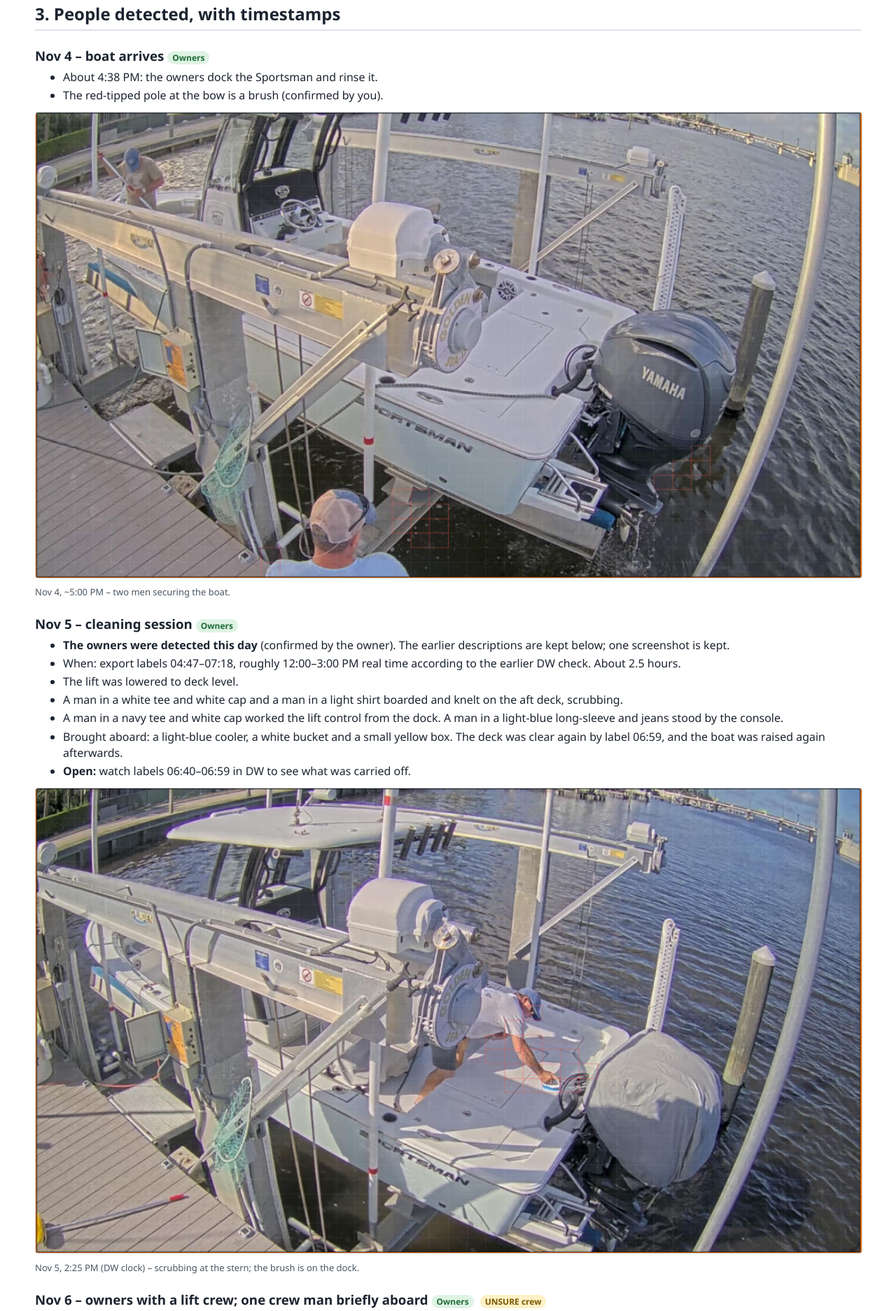
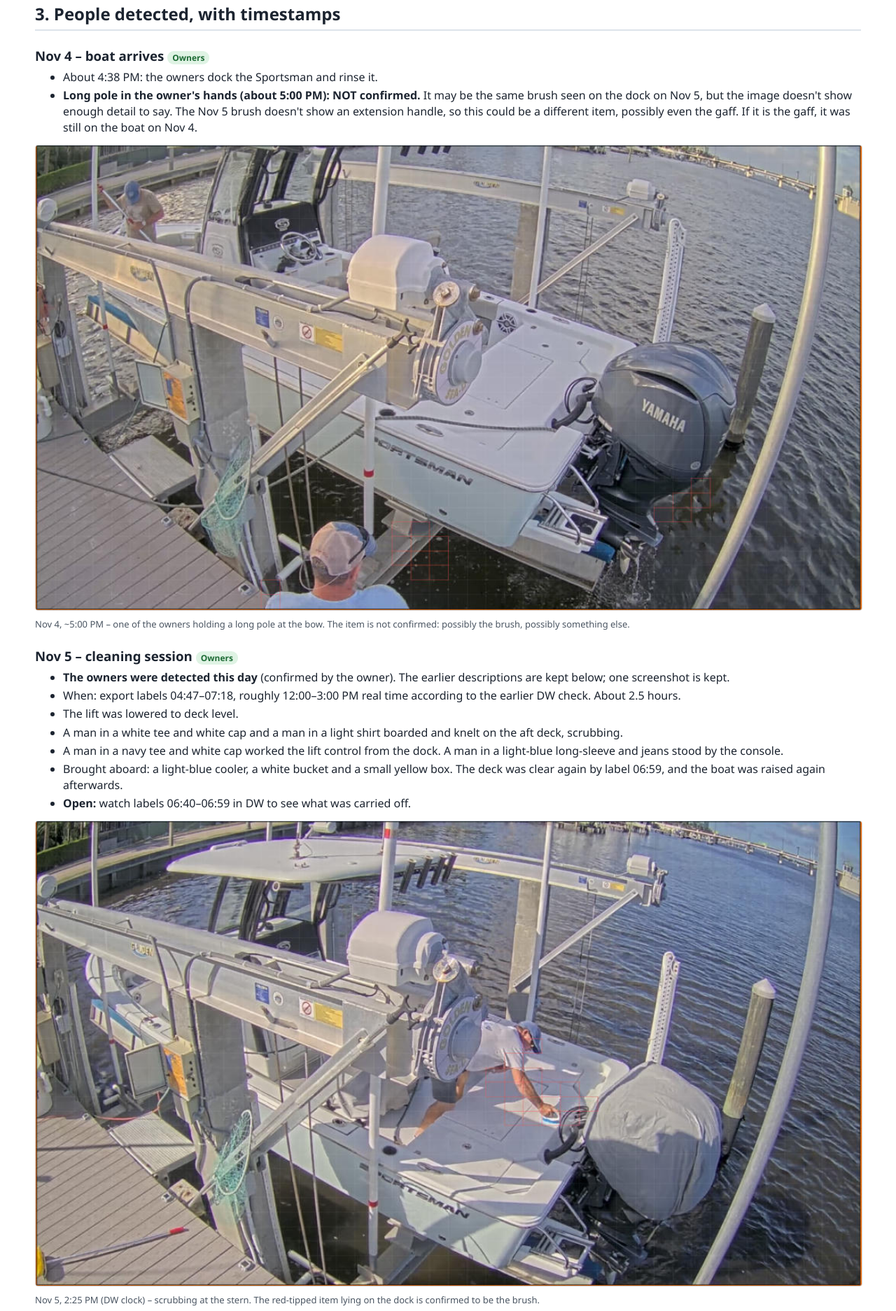
Before and after one commit to brittanyleclerc/sportsman-footage-review, a plain HTML site: page index.html in a window 1280 px wide. Shown: the part 6880-8754 px from the top of the page at 70% size. Drawn offline with Linux system fonts and the light colour scheme.

Commit message:
Brush: only the item on the dock (Nov 5) is confirmed

```diff
--- a/index.html
+++ b/index.html
@@ -117,8 +117,8 @@ ul{margin:6px 0 6px 0}li{margin:3px 0}
 
 <h3>Nov 4 – boat arrives <span class="tag clear">Owners</span></h3>
 <ul><li>About 4:38 PM: the owners dock the Sportsman and rinse it.</li>
-<li>The red-tipped pole at the bow is a brush (confirmed by you).</li></ul>
-<figure><img src="boardings/2026-11-04_1700_dock2_two-men-docking.jpg"><figcaption>Nov 4, ~5:00 PM – two men securing the boat.</figcaption></figure>
+<li><b>Long pole in the owner's hands (about 5:00 PM): NOT confirmed.</b> It may be the same brush seen on the dock on Nov 5, but the image doesn't show enough detail to say. The Nov 5 brush doesn't show an extension handle, so this could be a different item, possibly even the gaff. If it is the gaff, it was still on the boat on Nov 4.</li></ul>
+<figure><img src="boardings/2026-11-04_1700_dock2_two-men-docking.jpg"><figcaption>Nov 4, ~5:00 PM – one of the owners holding a long pole at the bow. The item is not confirmed: possibly the brush, possibly something else.</figcaption></figure>
 
 <h3>Nov 5 – cleaning session <span class="tag clear">Owners</span></h3>
 <ul>
@@ -130,7 +130,7 @@ ul{margin:6px 0 6px 0}li{margin:3px 0}
 <li>Brought aboard: a light-blue cooler, a white bucket and a small yellow box. The deck was clear again by label 06:59, and the boat was raised again afterwards.</li>
 <li><b>Open:</b> watch labels 06:40–06:59 in DW to see what was carried off.</li>
 </ul>
-<figure><img src="boardings/2026-11-05_1425_dock2_man-scrubbing-stern-pole-on-dock.jpg"><figcaption>Nov 5, 2:25 PM (DW clock) – scrubbing at the stern; the brush is on the dock.</figcaption></figure>
+<figure><img src="boardings/2026-11-05_1425_dock2_man-scrubbing-stern-pole-on-dock.jpg"><figcaption>Nov 5, 2:25 PM (DW clock) – scrubbing at the stern. The red-tipped item lying on the dock is confirmed to be the brush.</figcaption></figure>
 
 <h3>Nov 6 – owners with a lift crew; one crew man briefly aboard <span class="tag clear">Owners</span> <span class="tag unsure">UNSURE crew</span></h3>
 <ul>
@@ -296,7 +296,7 @@ Who changed settings, if anyone, is only in the Audit Trail. The DW login on thi
   <li>Check the three midnight gaps (Nov 4/5, 5/6, 13/14).</li>
   <li>Watch the Nov 9 post moment and the Nov 10 unload (3:28–4:12 PM).</li>
   </ul></li>
-<li>Questions for the owners: when they last saw the gaff; whether it came back from the Nov 10 trip and who the guests were; who the Nov 6 lift crew and the Nov 16–17 lift worker are; whether they know the Nov 9 visitor.</li>
+<li>Questions for the owners: when they last saw the gaff; what the long pole in the owner's hands on Nov 4 (~5:00 PM) was, and whether the brush has an extension handle; whether it came back from the Nov 10 trip and who the guests were; who the Nov 6 lift crew and the Nov 16–17 lift worker are; whether they know the Nov 9 visitor.</li>
 </ul>
 <p class="sub">Screenshots that showed no people (the motor cover, lift ladder, lights, rain, birds) are left out; each is described in the text instead. People are described, not identified; anyone not confirmed as an owner is marked UNSURE.</p>
 </body></html>
```
